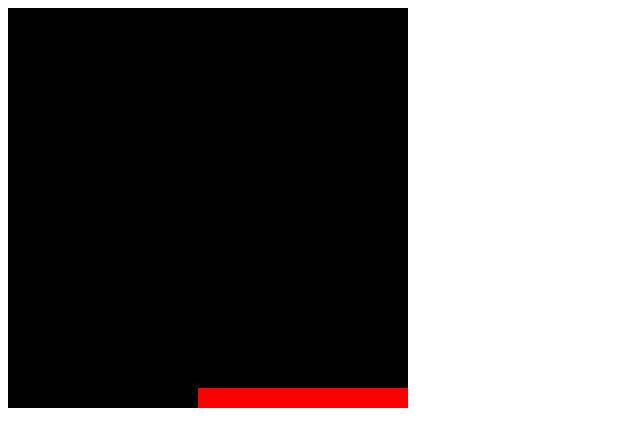
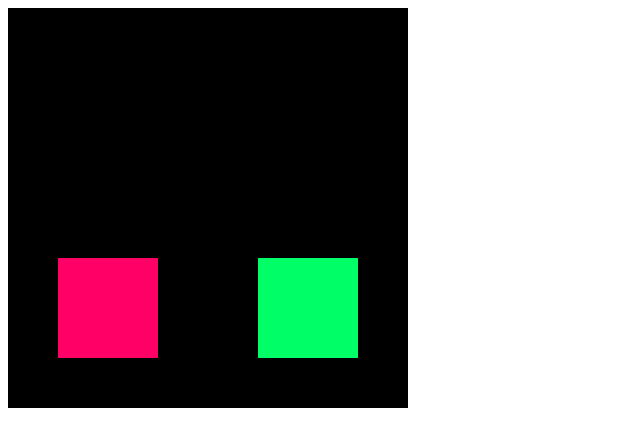
Before and after one commit to willbamford/AnimatorJS, a website: page index.html in a window 1280 px wide. Shown: the whole page, without its empty margins (0-640 px from the left). Drawn offline with Linux system fonts and the light colour scheme.

Commit message:
Update demo.

```diff
--- a/index.html
+++ b/index.html
@@ -15,31 +15,60 @@
       var worldWidth = canvas.width;
       var worldHeight = canvas.height;
 
+      var drawCharacter = function (character) {
+        context.fillStyle = character.color;
+        context.fillRect(
+          character.x - character.size / 2,
+          character.y - character.size / 2,
+          character.size,
+          character.size
+        );
+      };
+
+      var edna = {
+        size: 20,
+        x: 100,
+        y: 30,
+        color: '#f06'
+      };
+
       var charles = {
-        width: 20,
-        height: 20,
+        size: 20,
         x: 10,
-        y: 10,
-        color: 'red',
-        draw: function (context) {
-          context.fillStyle = this.color;
-          context.fillRect(this.x - this.width / 2, this.y - this.height / 2, this.width, this.height);
-        }
+        y: 20,
+        color: '#0f6'
       };
 
       var update = function () {
         context.clearRect(0, 0, worldWidth, worldHeight);
-        charles.draw(context);
+        drawCharacter(edna);
+        drawCharacter(charles);
       };
 
       var animator = Animator.create();
       animator.onFrame(update);
 
       animator.animate({
+        duration: 1000,
+        target: edna,
+        property: 'y',
+        to: worldHeight - 100,
+        easing: Animator.easing.out
+      }).start();
+
+      animator.animate({
+        duration: 1000,
+        target: edna,
+        property: 'size',
+        to: 100,
+        easing: Animator.easing.inOut
+      }).start();
+
+      animator.animate({
         duration: 500,
         target: charles,
         property: 'x',
-        to: worldWidth - charles.width / 2,
+        to: worldWidth - 100,
         easing: Animator.easing.inOutCubic
       }).onComplete(function (t) {
 
@@ -49,8 +78,8 @@
           duration: duration,
           /* from: charles.width, */
           target: charles,
-          property: 'width',
-          to: 400,
+          property: 'size',
+          to: 100,
           easing: Animator.easing.inOut
         }).onComplete(function (t) {
           console.log('Charles has finished his quest at ' + charles.x + ', ' + charles.y);
@@ -59,7 +88,7 @@
         animator.animate({
           duration: duration,
           from: charles.y,
-          to: worldHeight - charles.height / 2,
+          to: worldHeight - 100,
           easing: Animator.easing.inOut
         }).onFrame(function (t) {
           charles.y = t.position;
```
